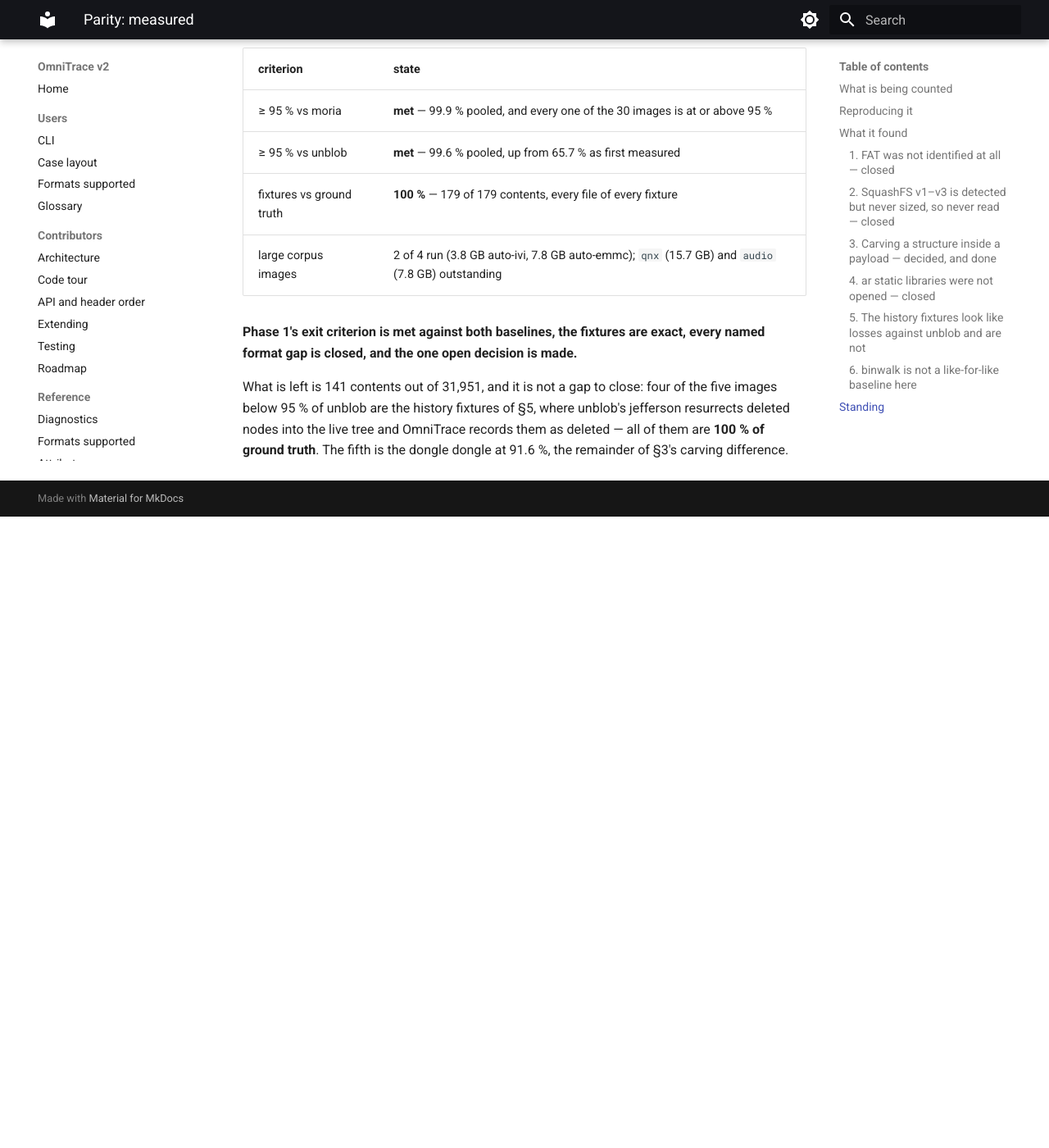
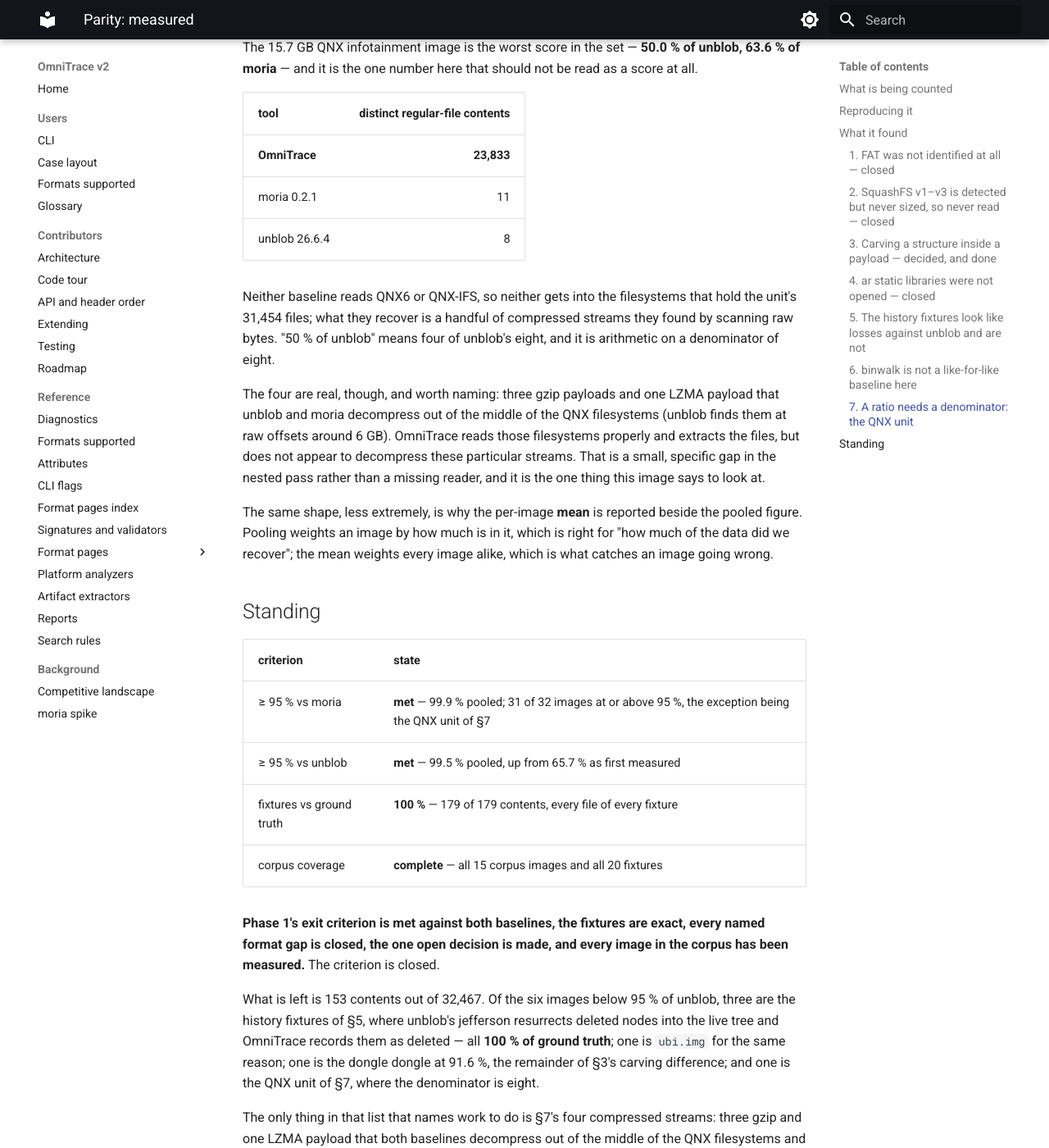
Before and after one commit to wrongbaud/omnitrace, an MkDocs documentation site: the page built from docs/PARITY.md, in a window 1280 px wide and 1400 px high, scrolled down 5171 px. Shown: the whole window at 82% size. Built offline with MkDocs 1.6.1 and Material for MkDocs 9.7.7, drawn with Linux system fonts in a browser that asks for light colours; before the commit the page ends 5801 px from its top, so only the background shows below that; some of the changed text lies outside the part shown.

Commit message:
parity: measure the last two corpus images, and close the criterion
The 7.8 GB audio and the 15.7 GB QNX unit were the two images the measurement
had never covered. Both are now run, which makes it **all 35 images: 20
fixtures and the whole 15-image corpus**.

  ground truth  100.0%  (179/179, every file of every fixture)
  moria         99.9%   (31 of 32 images at or above 95%)
  unblob        99.5%   (26 of 32)

Audio is 98.4% of unblob and 100.0% of moria, and recovers more than either
baseline does -- 559 distinct contents against unblob's 508 and moria's 539.

**QNX is the one number not to read as a score, and it is worth being plain
about why.** It is the worst in the set at 50.0% of unblob and 63.6% of moria.
It is also the image where OmniTrace recovers **23,833** distinct contents
against unblob's **8** and moria's **11**: neither baseline reads QNX6 or
QNX-IFS, so neither gets into the filesystems holding the unit's 31,454 files,
and what they do recover is a few compressed streams found by scanning raw
bytes. "50% of unblob" is four of eight. A ratio needs a denominator, and
docs/PARITY.md gains a section (§7) saying so -- it is also why the per-image
mean is reported beside the pooled figure.

Those four are real, though, and they are the only piece of named work the
finished measurement leaves: three gzip payloads and one LZMA payload that
both baselines decompress out of the middle of the QNX filesystems, at raw
offsets around 6 GB. OmniTrace reads those filesystems properly and extracts
the files, but does not decompress these particular streams -- a specific gap
in the nested pass rather than a missing reader. It is now the roadmap's next
item.

Everything else in the remaining 153 contents out of 32,467 is a recorded
policy choice (§3's carving, §5's history fixtures, which are 100% of ground
truth) rather than something to fix.

Phase 1's exit criterion -- ">= 95% files recovered vs unblob and moria on
fixtures and corpus" -- is met against both baselines on every image in both
sets. It is closed.

Co-Authored-By: Claude Opus 5 (1M context) <noreply@anthropic.com>

```diff
--- a/docs/PARITY.md
+++ b/docs/PARITY.md
@@ -4,15 +4,15 @@ Phase 1's exit criterion is "parity ≥ 95 % files recovered vs unblob and
 moria on fixtures and corpus". It had never been run. This page is the
 measurement, how to reproduce it, and what it found.
 
-**Result, over 33 images** (20 fixtures, 13 corpus, including a 3.8 GB and a
-7.8 GB eMMC), counting distinct regular-file contents by sha256:
+**Result, over all 35 images** — 20 fixtures and the whole 15-image corpus,
+up to a 15.7 GB eMMC — counting distinct regular-file contents by sha256:
 
 | baseline | pooled | per-image mean | images ≥ 95 % | verdict |
 |---|---:|---:|---:|---|
-| **moria** 0.2.1 | **99.9 %** | 99.9 % | 30 / 30 | **criterion met** |
+| **moria** 0.2.1 | **99.9 %** | 98.7 % | 31 / 32 | **criterion met** |
 | **ground truth** (`expected.yaml`) | **100.0 %** | 100.0 % | 19 / 19 | every file of every fixture |
-| **unblob** 26.6.4 | **99.6 %** | 97.8 % | 25 / 30 | **criterion met** |
-| binwalk 3.1.0 | 14.9 % | 64.4 % | 8 / 15 | not a like-for-like baseline (§6) |
+| **unblob** 26.6.4 | **99.5 %** | 96.4 % | 26 / 32 | **criterion met** |
+| binwalk 3.1.0 | 16.0 % | 66.8 % | 9 / 17 | not a like-for-like baseline (§6) |
 
 The unblob figure was **65.7 %** when this was first measured, and ground
 truth **94.4 %**. Closing §2 (SquashFS v1–v3) took one image from 0.1 % to
@@ -21,11 +21,11 @@ truth **94.4 %**. Closing §2 (SquashFS v1–v3) took one image from 0.1 % to
 structure inside a payload) took the dongle dongle from 16.8 % to 91.6 %.
 Pooled against unblob: 65.7 % → 99.6 %.
 
-The two largest images are the best evidence that this scales: the 7.8 GB
-Auto-emmc eMMC is **99.7 % of unblob and 100.0 % of moria**, and the 3.8 GB
-Auto-ivi eMMC is **93.4 % of unblob and 100.0 % of moria** — 17,352 of 17,352
-contents, exactly. Only two of moria's 30 images fall below 95 %, and both are
-the FAT fixtures.
+The large images are the evidence that this scales: the 7.8 GB auto-emmc eMMC is
+**99.7 % of unblob and 100.0 % of moria**, the 7.8 GB audio **98.4 % and
+100.0 %**, and the 3.8 GB auto-ivi **99.8 % and 100.0 %**. The one image below
+95 % of moria is the 15.7 GB QNX unit, and it is the case where the ratio
+stops meaning anything — §7.
 
 Three images (`auto-ivi MX25L165D.bin`, camera v4 and v5) yield **no
 files from any of the four tools** — the two camera images are vendor-signed by
@@ -225,21 +225,56 @@ Its 14.9 % is a statement about this host's binwalk installation, not about
 either tool. It is kept in the table because binwalk's *identification* is
 still a useful cross-check.
 
+### 7. A ratio needs a denominator: the QNX unit
+
+The 15.7 GB QNX infotainment image is the worst score in the set — **50.0 % of
+unblob, 63.6 % of moria** — and it is the one number here that should not be
+read as a score at all.
+
+| tool | distinct regular-file contents |
+|---|---:|
+| **OmniTrace** | **23,833** |
+| moria 0.2.1 | 11 |
+| unblob 26.6.4 | 8 |
+
+Neither baseline reads QNX6 or QNX-IFS, so neither gets into the filesystems
+that hold the unit's 31,454 files; what they recover is a handful of
+compressed streams they found by scanning raw bytes. "50 % of unblob" means
+four of unblob's eight, and it is arithmetic on a denominator of eight.
+
+The four are real, though, and worth naming: three gzip payloads and one LZMA
+payload that unblob and moria decompress out of the middle of the QNX
+filesystems (unblob finds them at raw offsets around 6 GB). OmniTrace reads
+those filesystems properly and extracts the files, but does not appear to
+decompress these particular streams. That is a small, specific gap in the
+nested pass rather than a missing reader, and it is the one thing this image
+says to look at.
+
+The same shape, less extremely, is why the per-image **mean** is reported
+beside the pooled figure. Pooling weights an image by how much is in it, which
+is right for "how much of the data did we recover"; the mean weights every
+image alike, which is what catches an image going wrong.
+
 ## Standing
 
 | criterion | state |
 |---|---|
-| ≥ 95 % vs moria | **met** — 99.9 % pooled, and every one of the 30 images is at or above 95 % |
-| ≥ 95 % vs unblob | **met** — 99.6 % pooled, up from 65.7 % as first measured |
+| ≥ 95 % vs moria | **met** — 99.9 % pooled; 31 of 32 images at or above 95 %, the exception being the QNX unit of §7 |
+| ≥ 95 % vs unblob | **met** — 99.5 % pooled, up from 65.7 % as first measured |
 | fixtures vs ground truth | **100 %** — 179 of 179 contents, every file of every fixture |
-| large corpus images | 2 of 4 run (3.8 GB auto-ivi, 7.8 GB auto-emmc); `qnx` (15.7 GB) and `audio` (7.8 GB) outstanding |
+| corpus coverage | **complete** — all 15 corpus images and all 20 fixtures |
 
 **Phase 1's exit criterion is met against both baselines, the fixtures are
-exact, every named format gap is closed, and the one open decision is made.**
+exact, every named format gap is closed, the one open decision is made, and
+every image in the corpus has been measured.** The criterion is closed.
 
-What is left is 141 contents out of 31,951, and it is not a gap to close: four
-of the five images below 95 % of unblob are the history fixtures of §5, where
-unblob's jefferson resurrects deleted nodes into the live tree and OmniTrace
-records them as deleted — all of them are **100 % of ground truth**. The
-fifth is the dongle dongle at 91.6 %, the remainder of §3's carving
-difference.
+What is left is 153 contents out of 32,467. Of the six images below 95 % of
+unblob, three are the history fixtures of §5, where unblob's jefferson
+resurrects deleted nodes into the live tree and OmniTrace records them as
+deleted — all **100 % of ground truth**; one is `ubi.img` for the same
+reason; one is the dongle dongle at 91.6 %, the remainder of §3's carving
+difference; and one is the QNX unit of §7, where the denominator is eight.
+
+The only thing in that list that names work to do is §7's four compressed
+streams: three gzip and one LZMA payload that both baselines decompress out of
+the middle of the QNX filesystems and OmniTrace does not.
--- a/docs/ROADMAP.md
+++ b/docs/ROADMAP.md
@@ -102,14 +102,14 @@ with a meaning and an action. `analyze` will not fill the disk it writes to.
 | 3 — Hardening and release | not started |
 | 4 — Web UI | not started, and deliberately after a release (`core-before-ui`) |
 
-**Phase 1's parity criterion has now been measured** over 33 images (20
-fixtures, 13 corpus, including a 3.8 GB and a 7.8 GB eMMC), counting distinct
-regular-file contents by sha256:
+**Phase 1's parity criterion is measured and met**, over all 35 images — 20
+fixtures and the whole 15-image corpus, up to a 15.7 GB eMMC — counting
+distinct regular-file contents by sha256:
 
 | baseline | pooled | verdict |
 |---|---:|---|
-| moria 0.2.1 | **99.9 %** | met — every one of the 30 images is at or above 95 % |
-| unblob 26.6.4 | **99.6 %** | met — 65.7 % when first measured, see below |
+| moria 0.2.1 | **99.9 %** | met — 31 of 32 images at or above 95 % |
+| unblob 26.6.4 | **99.5 %** | met — 65.7 % when first measured, see below |
 | ground truth (`expected.yaml`) | **100.0 %** | every file of every fixture, 179 of 179 |
 
 It did exactly what it was supposed to do: it found real gaps nobody had
@@ -136,18 +136,22 @@ no digests at all, so they could not be matched against a known-file set; they
 are now carved. That image went from 16.8 % to 91.6 % of unblob.
 `docs/PARITY.md` has the method, the numbers and the evidence.
 
-Two of the four multi-gigabyte corpus images are in that number — the 7.8 GB
-Auto-emmc eMMC is 99.7 % of unblob and 100.0 % of moria, the 3.8 GB auto-ivi is
-93.4 % and 100.0 % — and `qnx` (15.7 GB) and `audio` (7.8 GB) are outstanding.
+Every corpus image is in that number. The 7.8 GB auto-emmc eMMC is 99.7 % of
+unblob and 100.0 % of moria, the 7.8 GB audio 98.4 % and 100.0 %, the 3.8 GB
+Auto-ivi 99.8 % and 100.0 %. The 15.7 GB QNX unit scores 50 % of unblob, which
+is the one figure not to read as a score: neither baseline reads QNX6 or
+QNX-IFS, so OmniTrace recovers **23,833** contents there against unblob's 8
+and moria's 11, and "50 %" is four of eight (`docs/PARITY.md` §7).
 
 ## Next, in order
 
-1. **Finish the parity measurement** on the two corpus images still outside
-   it, `qnx` (15.7 GB) and `audio` (7.8 GB). Everything else is measured:
-   ground truth is exact, every named format gap is closed, and the carving
-   decision is made, so what is left of the unblob difference is 141 contents
-   out of 31,951 — four of the five images below 95 % are the history
-   fixtures, which are 100 % of ground truth.
+1. **Decompress the streams inside a QNX filesystem that the baselines do.**
+   The only piece of named work the finished measurement leaves: three gzip
+   payloads and one LZMA payload that unblob and moria decompress out of the
+   middle of the QNX unit's filesystems, which OmniTrace extracts the files of
+   but does not decompress (`docs/PARITY.md` §7). Everything else in the
+   difference is a recorded policy choice or a history fixture that is already
+   100 % of ground truth.
 
 2. **Finish the parity measurement** on the two remaining multi-gigabyte
    corpus images, `qnx` (15.7 GB) and `audio` (7.8 GB). Four tools over that
```
Also changed, not shown: CLAUDE.md (+1 -1 lines).
